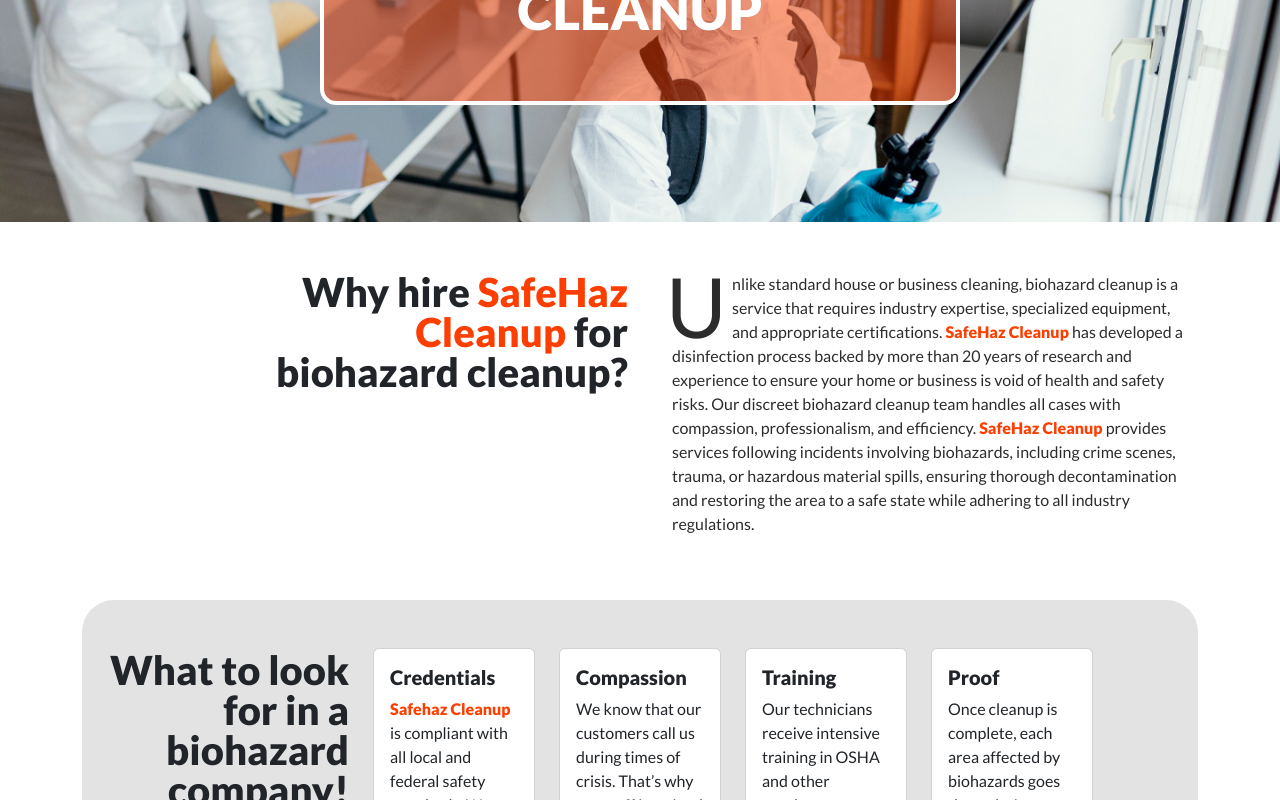
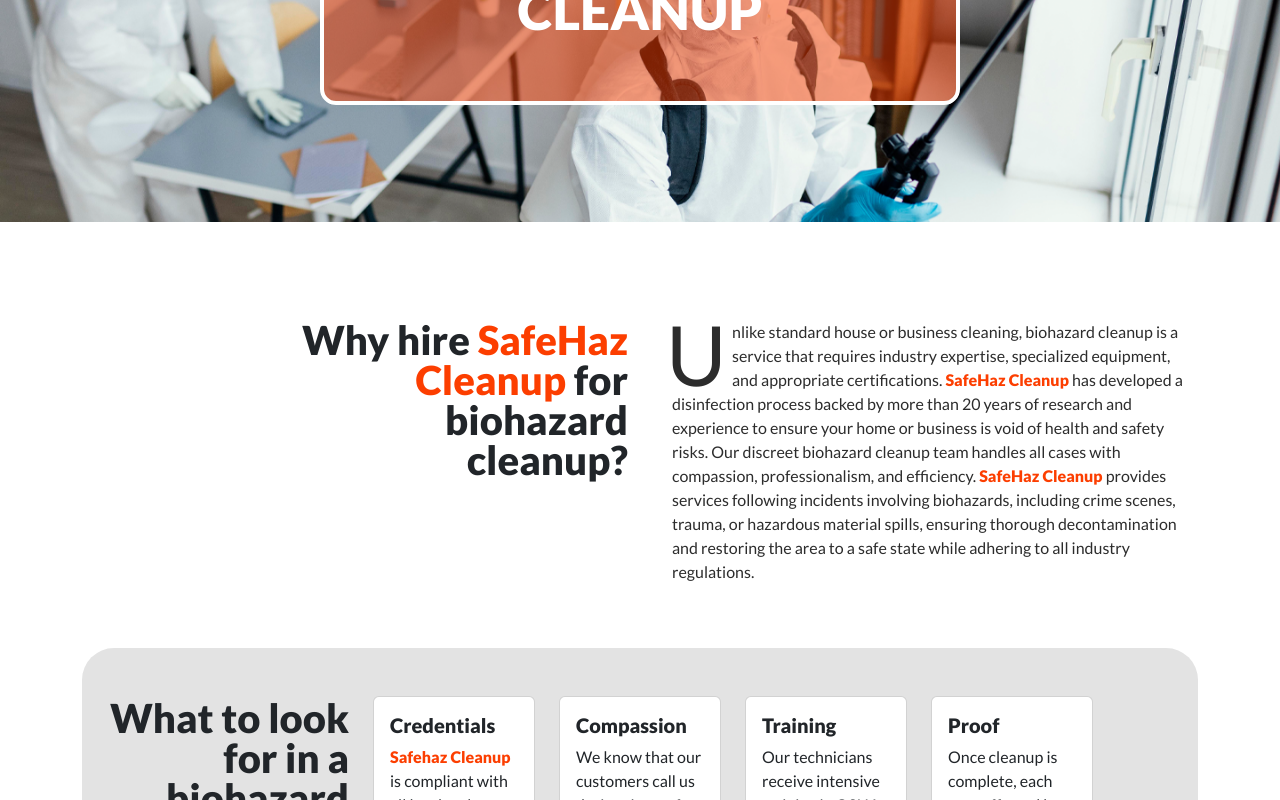
Before and after one commit to Douglasjose3/safeHazCleanup, a React (Vite) app: page /biohazard in a window 1280 px wide. Shown: the part 405-1205 px from the top of the page. Built offline with nearby package versions, Linux system fonts and the light colour scheme; the HTML template or start-up script is replaced by a standard one.

Commit message:
Criação de 2 components

```diff
--- /dev/null
+++ b/src/components/MyBiohazar/Hire/Hire.jsx
@@ -0,0 +1,19 @@
+import { Container, Row, Col } from "react-bootstrap";
+
+function Hire() {
+    return (
+        <Container>
+            <Row>
+                <Col></Col>
+                <Col lg={4}>
+                    <h1 className="title">Why hire <span className="safeHaz">SafeHaz Cleanup</span> for biohazard cleanup?</h1>
+                </Col>
+                <Col lg={6}>
+                    <p className="paragraph">Unlike standard house or business cleaning, biohazard cleanup is a service that requires industry expertise, specialized equipment, and appropriate certifications. <span className="safeHaz">SafeHaz Cleanup</span> has developed a disinfection process backed by more than 20 years of research and experience to ensure your home or business is void of health and safety risks. Our discreet biohazard cleanup team handles all cases with compassion, professionalism, and efficiency. <span className="safeHaz">SafeHaz Cleanup</span> provides services following incidents involving biohazards, including crime scenes, trauma, or hazardous material spills, ensuring thorough decontamination and restoring the area to a safe state while adhering to all industry regulations.</p>
+                </Col>
+            </Row>
+        </Container>
+    )
+}
+
+export default Hire;
--- a/src/pages/biohazard/Biohazard.jsx
+++ b/src/pages/biohazard/Biohazard.jsx
@@ -1,4 +1,4 @@
-import { Col, Container, Row } from "react-bootstrap";
+import { Container, Row } from "react-bootstrap";
 import Footer from "../../components/Footer/Footer";
 import Company from "../../components/MyBiohazar/Company/Company";
 import Important from "../../components/MyBiohazar/Important/important";
@@ -6,6 +6,8 @@
 import Remediation from "../../components/MyBiohazar/Remediation/Remediation";
 import Services from "../../components/MyBiohazar/Servies/Services";
 import MyNavBar from "../../components/MyNavBar/MyNavBar";
+import Hire from "../../components/MyBiohazar/Hire/Hire";
+
 
 
 function Biohazard() {
@@ -18,13 +20,9 @@
             </div>
             <Container>
                 <Row>
-                    <Col></Col>
-                    <Col lg={4}>
-                        <h1 className="title">Why hire <span className="safeHaz">SafeHaz Cleanup</span> for biohazard cleanup?</h1>
-                    </Col>
-                    <Col lg={6}>
-                        <p className="paragraph">Unlike standard house or business cleaning, biohazard cleanup is a service that requires industry expertise, specialized equipment, and appropriate certifications. <span className="safeHaz">SafeHaz Cleanup</span> has developed a disinfection process backed by more than 20 years of research and experience to ensure your home or business is void of health and safety risks. Our discreet biohazard cleanup team handles all cases with compassion, professionalism, and efficiency. <span className="safeHaz">SafeHaz Cleanup</span> provides services following incidents involving biohazards, including crime scenes, trauma, or hazardous material spills, ensuring thorough decontamination and restoring the area to a safe state while adhering to all industry regulations.</p>
-                    </Col>
+                    <div className="mt-5">
+                        <Hire />
+                    </div>
 
                     <div className="mt-5">
                         <Company />
```
